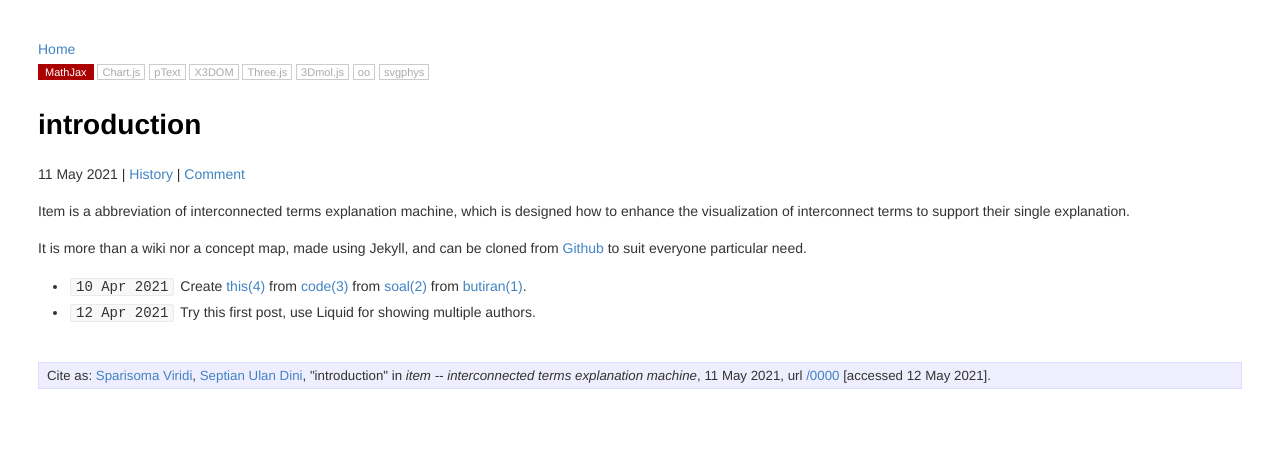
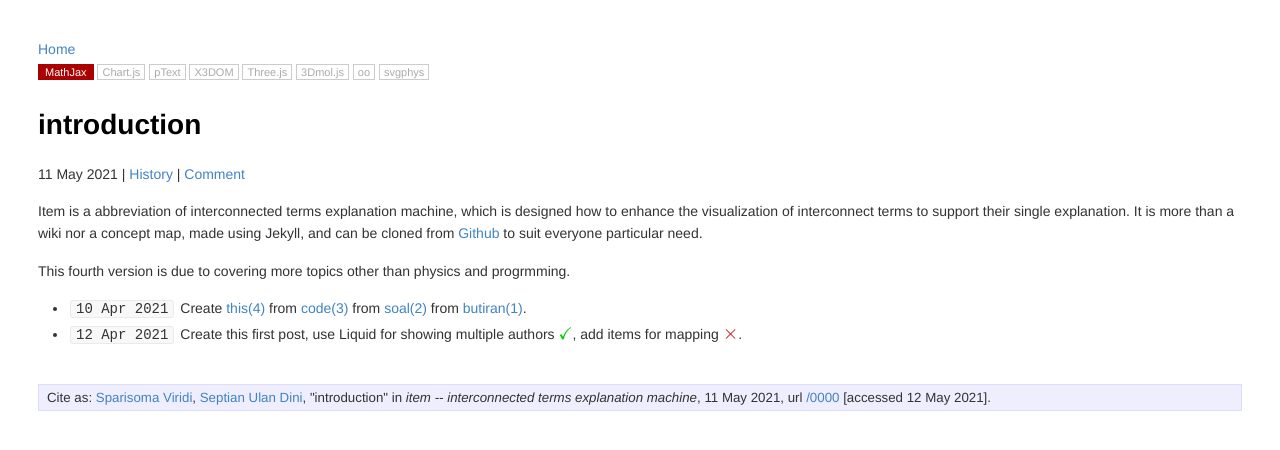
Before and after one commit to dudung/butir, a Jekyll site: the page built from _posts/0/00/2021-05-12-introduction.md, in a window 1280 px wide. Shown: the top 450 px of the page. Built offline with Jekyll 4.4.1, drawn with Linux system fonts in a browser that asks for light colours; formulas are drawn with MathJax 3.

Commit message:
pause for a while

```diff
--- a/_posts/0/00/2021-05-12-introduction.md
+++ b/_posts/0/00/2021-05-12-introduction.md
@@ -13,15 +13,14 @@ oo: false
 svgphys: false
 category: item
 tags: ["introduction", "log"]
-date: 2021-05-12 06:03:00 +07
+date: 2021-05-12 06:30:00 +07
 permalink: /0000
 src: https://github.com/dudung/item/commits/main/_posts/0/00/2021-05-12-introduction.md
 twitter_username: 6unpnp
 items: ['0001', '0002']
 ---
-Item is a abbreviation of interconnected terms explanation machine, which is designed how to enhance the visualization of interconnect terms to support their single explanation.
+Item is a abbreviation of interconnected terms explanation machine, which is designed how to enhance the visualization of interconnect terms to support their single explanation. It is more than a wiki nor a concept map, made using Jekyll, and can be cloned from [Github](https://github.com/dudung/item) to suit everyone particular need.
 
-It is more than a wiki nor a concept map, made using Jekyll, and can be cloned from [Github](https://github.com/dudung/item) to suit everyone particular need.
-
+This fourth version is due to covering more topics other than physics and progrmming.
 + `10 Apr 2021` Create [this(4)](https://dudung.github.io/item) from [code(3)](https://dudung.github.io/code) from [soal(2)](https://dudung.github.io/soal) from [butiran(1)](https://butiran.github.io).
-+ `12 Apr 2021` Try this first post, use Liquid for showing multiple authors.
++ `12 Apr 2021` Create this first post, use Liquid for showing multiple authors $\color{#0c0}\checkmark$, add items for mapping $\large\color{#c00}\times$.
```
